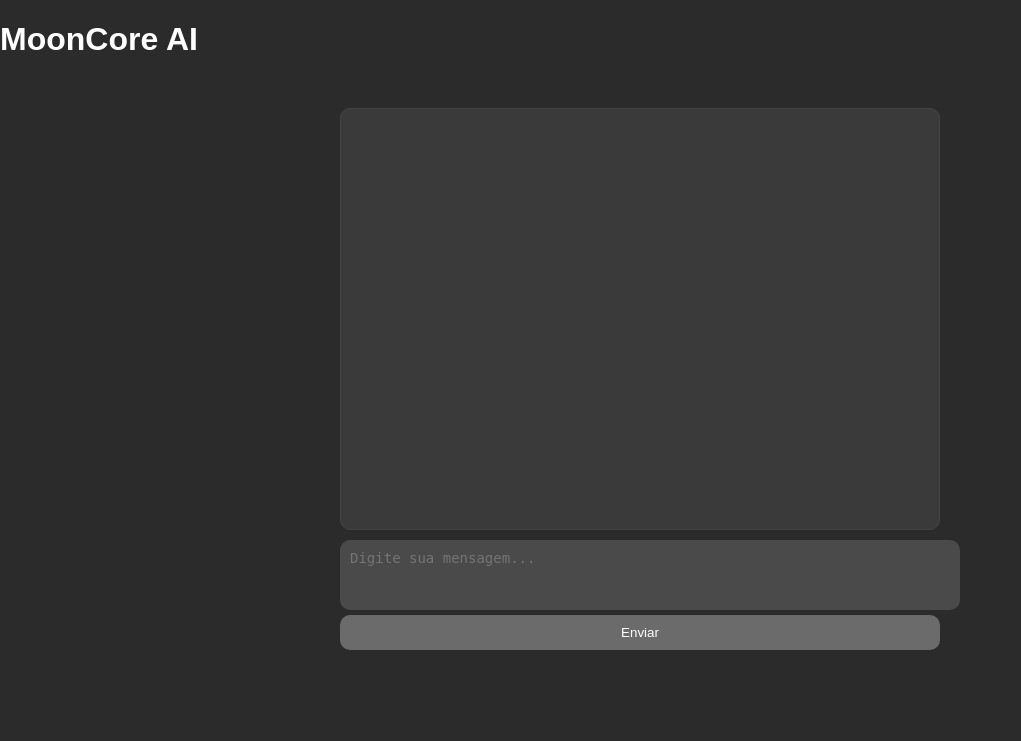
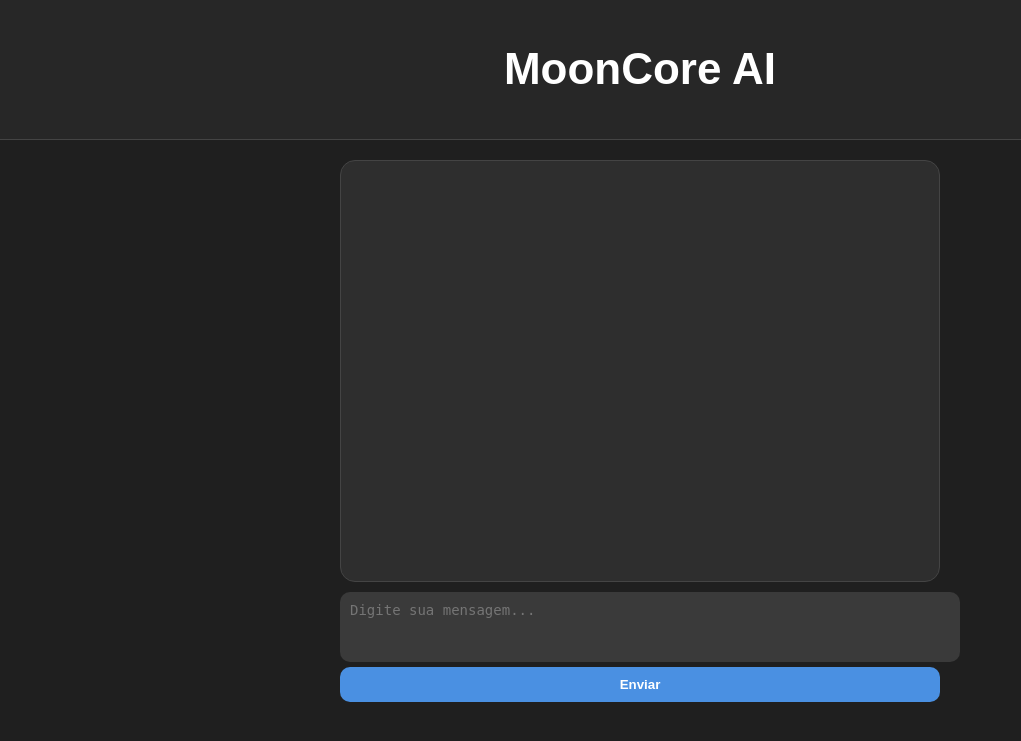
Before and after one commit to pedro2011muller-afk/MoonCoreAI, a Flask app: page / in a window 1280 px wide. Shown: the top 741 px of the page, without its empty margins (0-1021 px from the left). Run offline with Flask 3, Linux system fonts and the light colour scheme.

Commit message:
Atualizar o style.css

```diff
--- a/static/style.css
+++ b/static/style.css
@@ -2,13 +2,22 @@
 body {
     margin: 0;
     font-family: Arial, sans-serif;
-    background-color: #2b2b2b;
+    background-color: #1f1f1f;
     color: #fff;
+}
+
+.chat-header {
+    background-color: #272727;
+    padding: 15px;
+    text-align: center;
+    font-size: 22px;
+    font-weight: bold;
+    border-bottom: 1px solid #444;
 }
 
 .chat-container {
     max-width: 600px;
-    margin: 50px auto;
+    margin: 20px auto;
     display: flex;
     flex-direction: column;
 }
@@ -19,8 +28,8 @@ body {
     border: 1px solid #444;
     padding: 10px;
     margin-bottom: 10px;
-    background-color: #3a3a3a;
-    border-radius: 10px;
+    background-color: #2e2e2e;
+    border-radius: 15px;
 }
 
 textarea {
@@ -30,7 +39,7 @@ textarea {
     border: none;
     resize: none;
     min-height: 50px;
-    background-color: #4a4a4a;
+    background-color: #3a3a3a;
     color: #fff;
     font-size: 14px;
 }
@@ -40,33 +49,38 @@ button {
     margin-top: 5px;
     border-radius: 10px;
     border: none;
-    background-color: #6b6b6b;
+    background-color: #4a90e2;
     color: white;
     cursor: pointer;
+    font-weight: bold;
 }
 
 /* ===== Mensagens estilo WhatsApp ===== */
 .message-user {
-    background-color: #6b6b6b;
-    padding: 8px 12px;
-    border-radius: 20px;
+    background-color: #4a90e2;
+    padding: 10px 15px;
+    border-radius: 20px 20px 0 20px;
     margin: 5px;
     display: inline-block;
-    max-width: 80%;
+    max-width: 75%;
+    align-self: flex-end;
     word-wrap: break-word;
+    color: #fff;
 }
 
 .message-ai {
-    background-color: #8c8c8c;
-    padding: 8px 12px;
-    border-radius: 20px;
+    background-color: #333;
+    padding: 10px 15px;
+    border-radius: 20px 20px 20px 0;
     margin: 5px;
     display: inline-block;
-    max-width: 80%;
+    max-width: 75%;
+    align-self: flex-start;
     word-wrap: break-word;
+    color: #fff;
 }
 
-/* ===== Responsivo (celular/tablet) ===== */
+/* ===== Responsivo ===== */
 @media screen and (max-width: 768px) {
     .chat-container {
         max-width: 100%;
```
